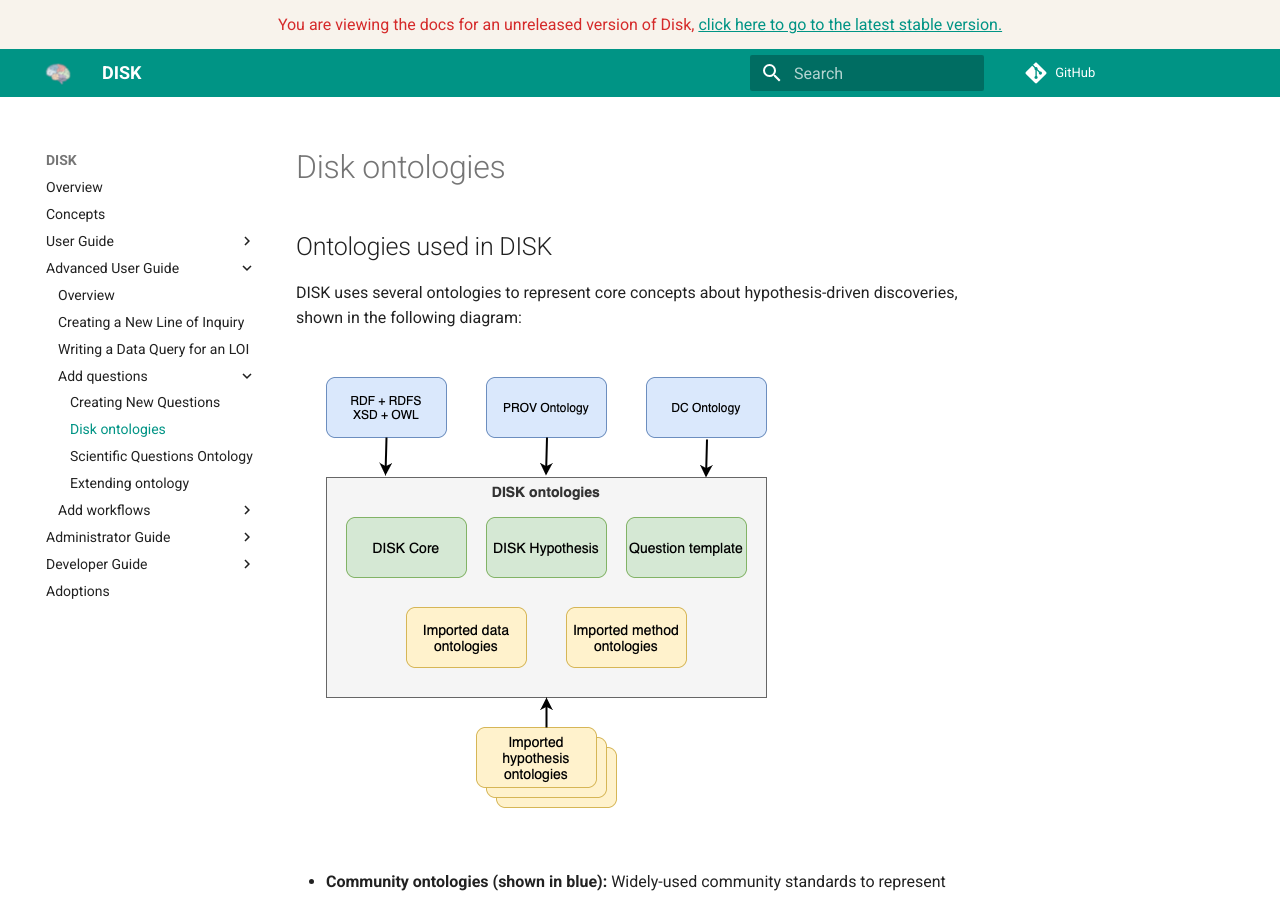
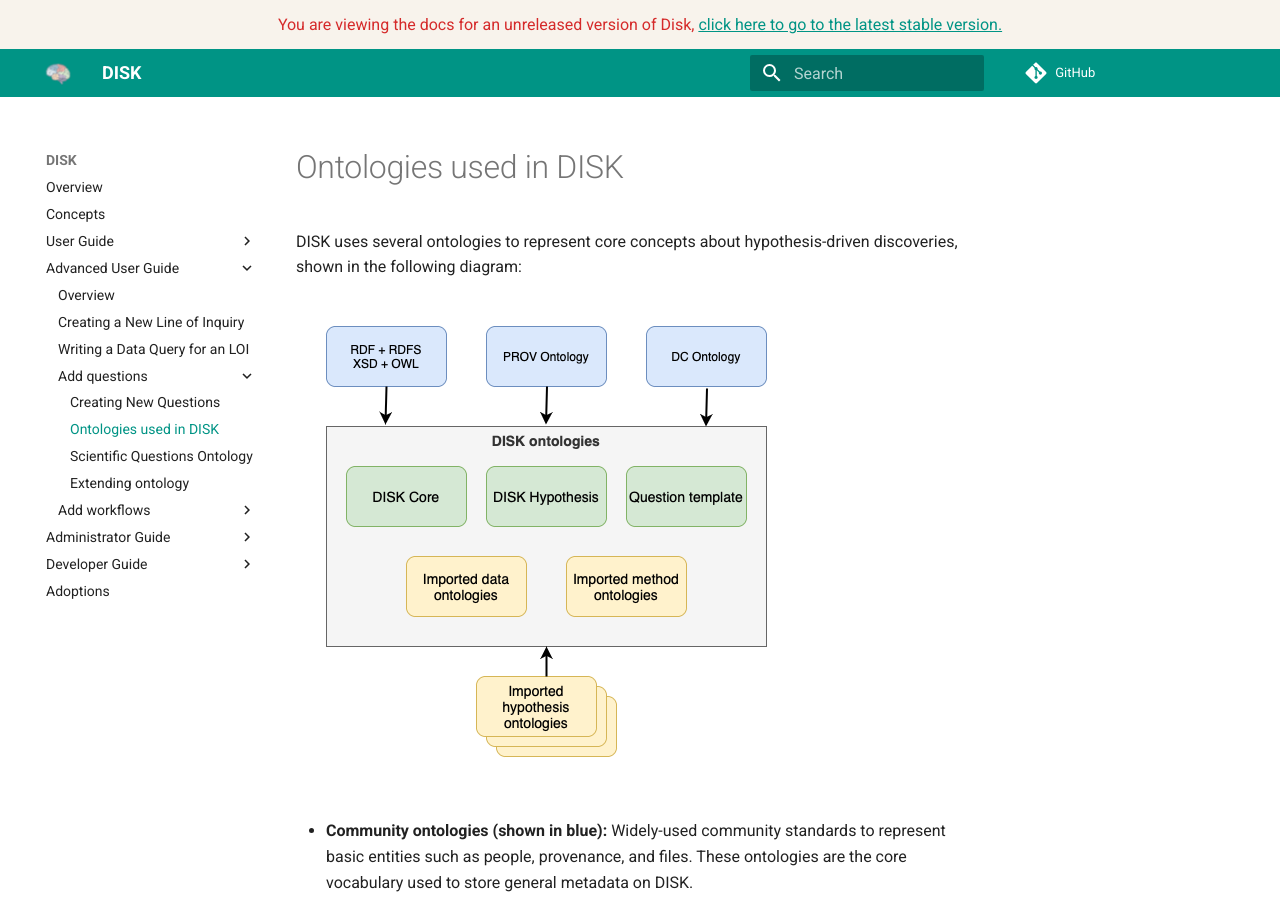
Before and after one commit to KnowledgeCaptureAndDiscovery/DISK-UI, an MkDocs documentation site: the page built from docs/advanced-user-guide/questions/disk-ontologies.md, in a window 1280 px wide and 900 px high. Built offline with MkDocs 1.6.1 and Material for MkDocs 9.7.7, drawn with Linux system fonts in a browser that asks for light colours; comment, search, counter and statistics services are not loaded.

Commit message:
Update disk-ontologies.md

```diff
--- a/docs/advanced-user-guide/questions/disk-ontologies.md
+++ b/docs/advanced-user-guide/questions/disk-ontologies.md
@@ -1,4 +1,4 @@
-## Ontologies used in DISK
+# Ontologies used in DISK
 
 DISK uses several ontologies to represent core concepts about hypothesis-driven discoveries, shown in the following diagram:
 
```
